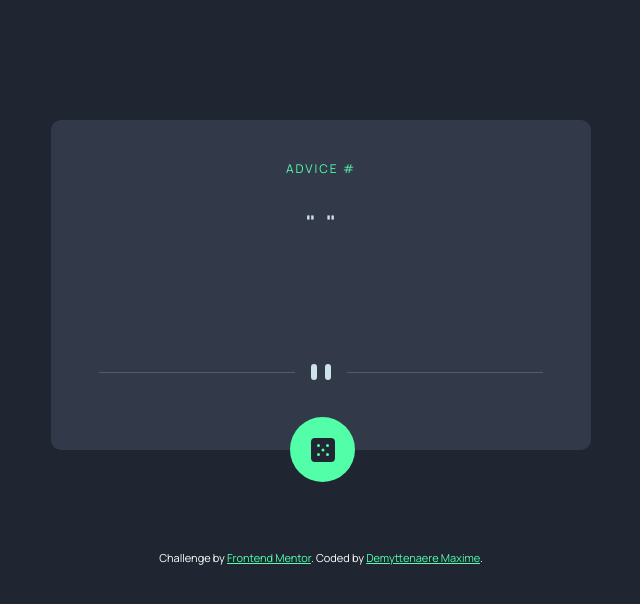
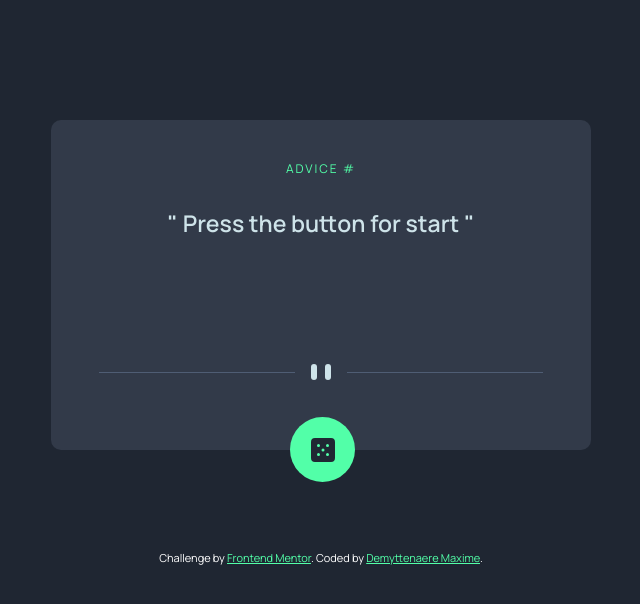
Before and after one commit to Demyttenaere/Advice-generator-app, a plain HTML site: page index.html in a window 1280 px wide. Shown: the whole page, without its empty margins (319-959 px from the left). Drawn offline with Linux system fonts and the light colour scheme.

Commit message:
Update index.html

```diff
--- a/index.html
+++ b/index.html
@@ -18,7 +18,7 @@
   <p class="p1"> Advice #<span id="adviceId"></span></p>
 
 
-  <p class="p2"> "<span id="adviceText"></span>"</p>
+  <p class="p2"> "<span id="adviceText">Press the button for start</span>"</p>
 
   <div class="divider"></div>
 
```
